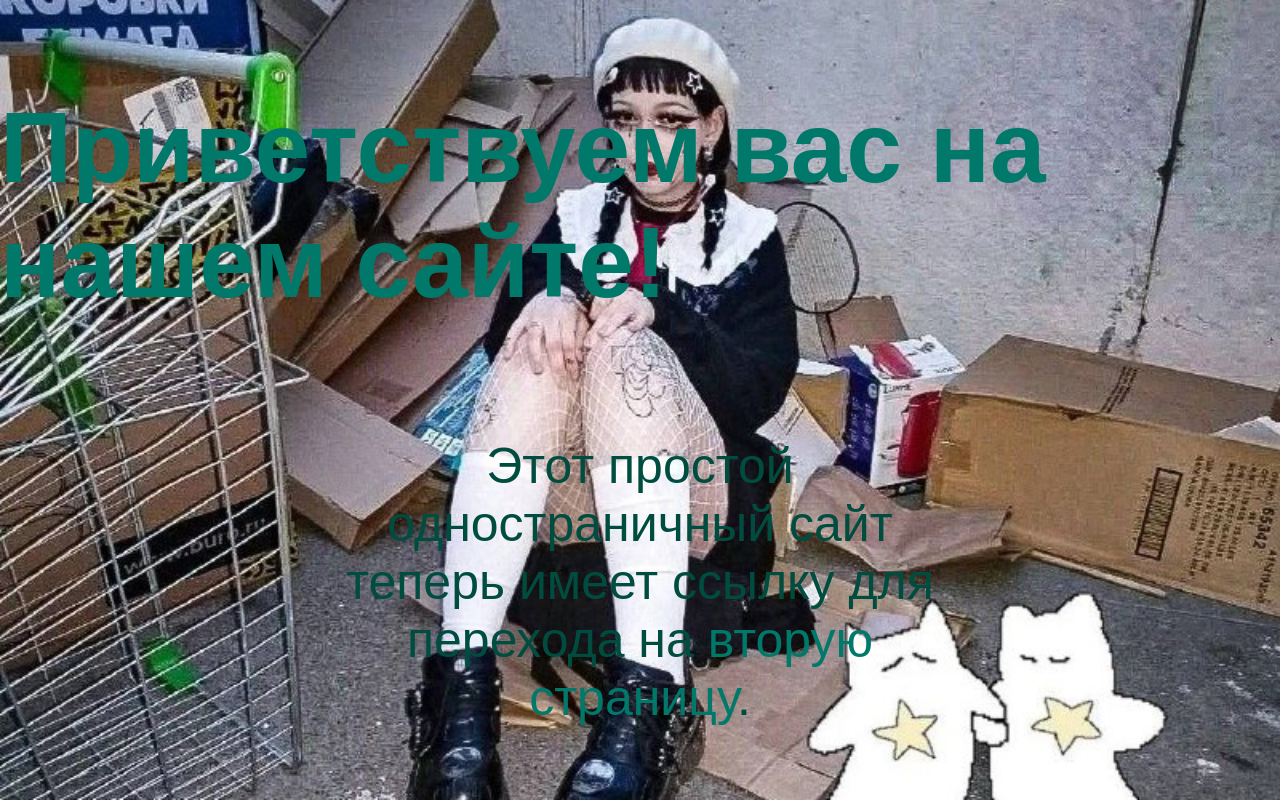
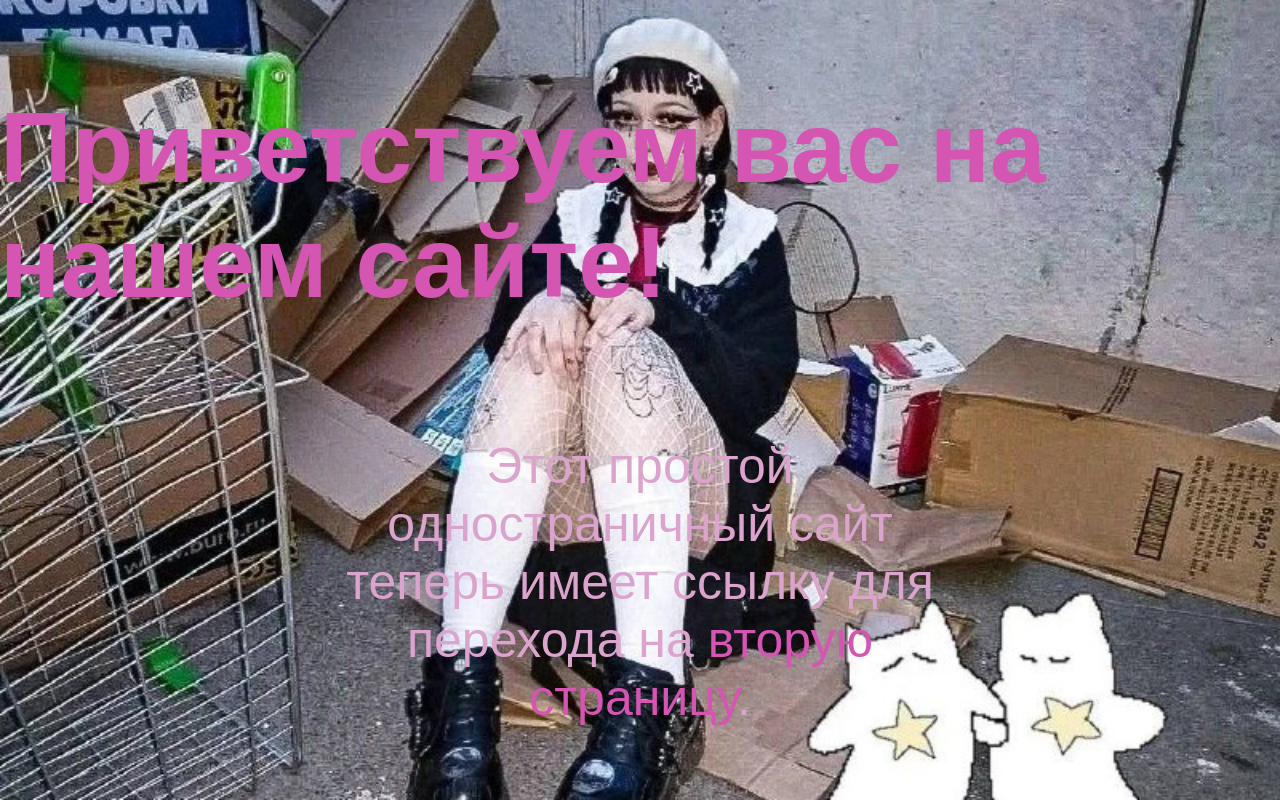
Before and after one commit to tolyantemp/tolyantemp.github.io, a plain HTML site: page index.html in a window 1280 px wide. Drawn offline with Linux system fonts and the light colour scheme.

Commit message:
Update index.html

```diff
--- a/index.html
+++ b/index.html
@@ -18,17 +18,17 @@
             background-size: cover;
         }
         h1 {
-            color: #00796b;
+            color: #d455b2;
 			 font-size: 100px;
         }
         p {
-            color: #004d40;
+            color: #dba4cd;
             max-width: 600px;
             text-align: center;
 			 font-size: 50px;
         }
         a {
-            color: #00796b;
+            color: #d455b2;
             text-decoration: none;
         }
     </style>
```
